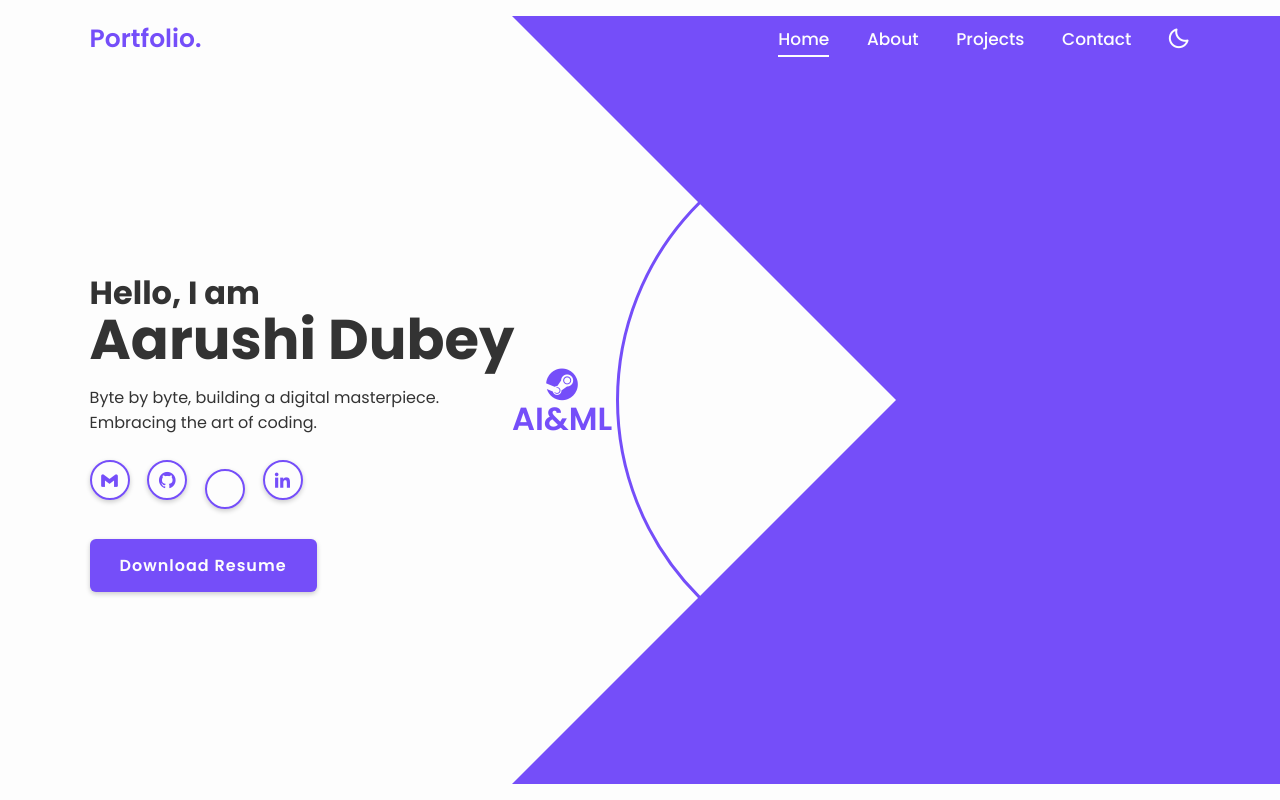
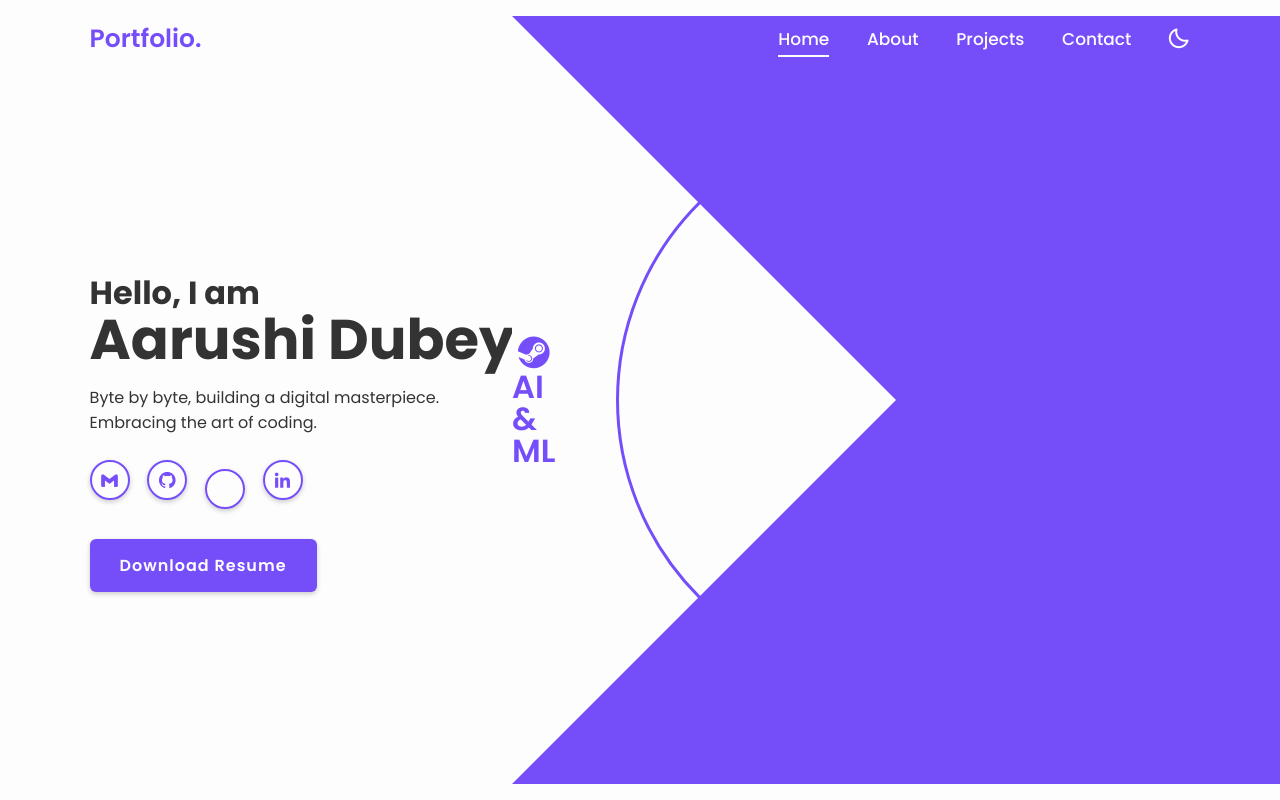
Before and after one commit to aarusheeeh/MY-PORTFOLIO-WEBSITE, a plain HTML site: page index.html in a window 1280 px wide. Shown: the top 800 px of the page. Drawn offline with nearby package versions, Linux system fonts and the light colour scheme.

Commit message:
Update index.html

```diff
--- a/index.html
+++ b/index.html
@@ -54,7 +54,7 @@
                 </div>
                 <div class="profession" style="--i:2;">
                     <i class='bx bxl-steam'></i>
-                    <h3>AI&ML</h3>
+                    <h3>AI<br>&<br>ML</h3>
                 </div>
                 <div class="profession" style="--i:3;">
                     <i class='bx bx-code-alt'></i>
```
